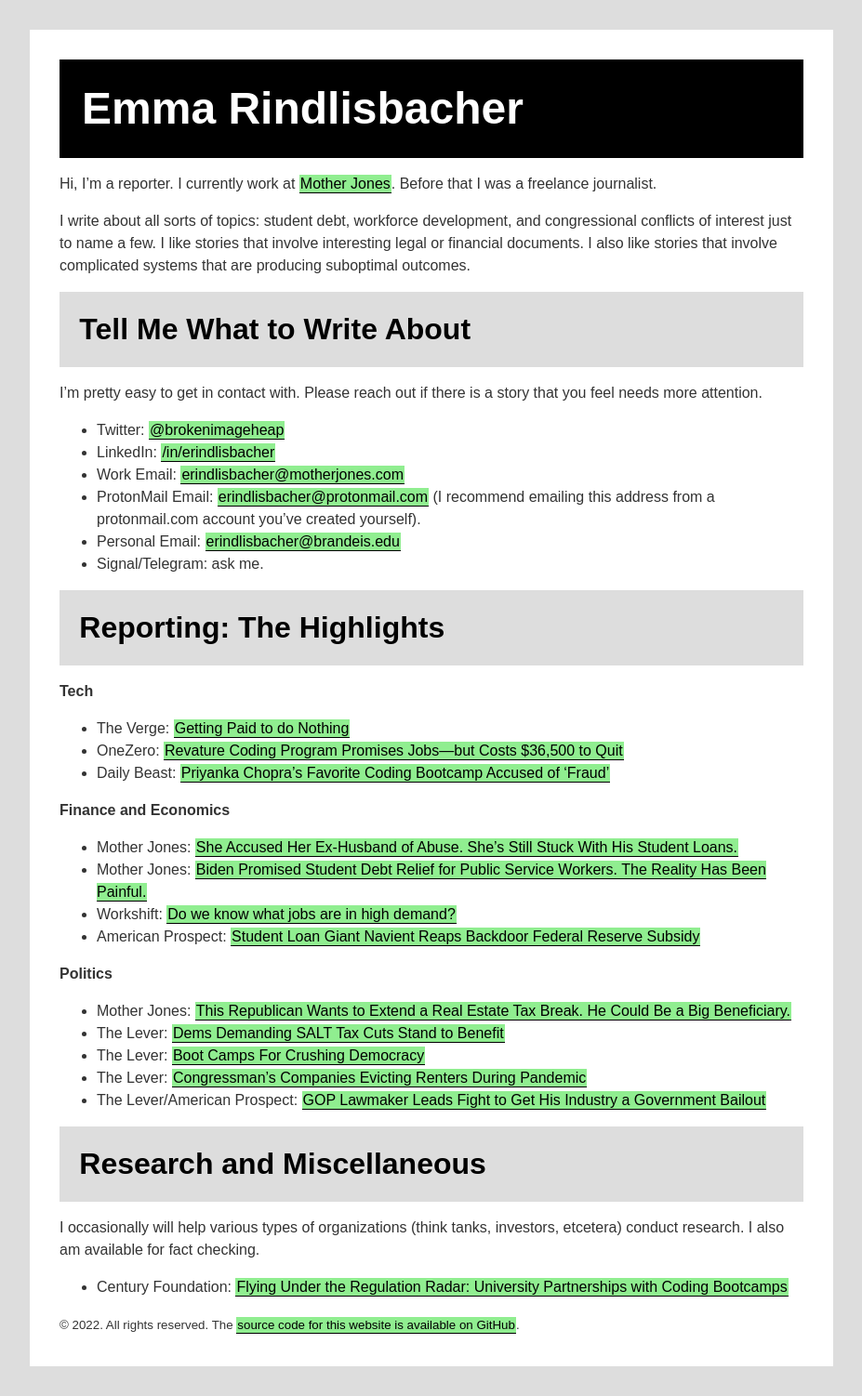
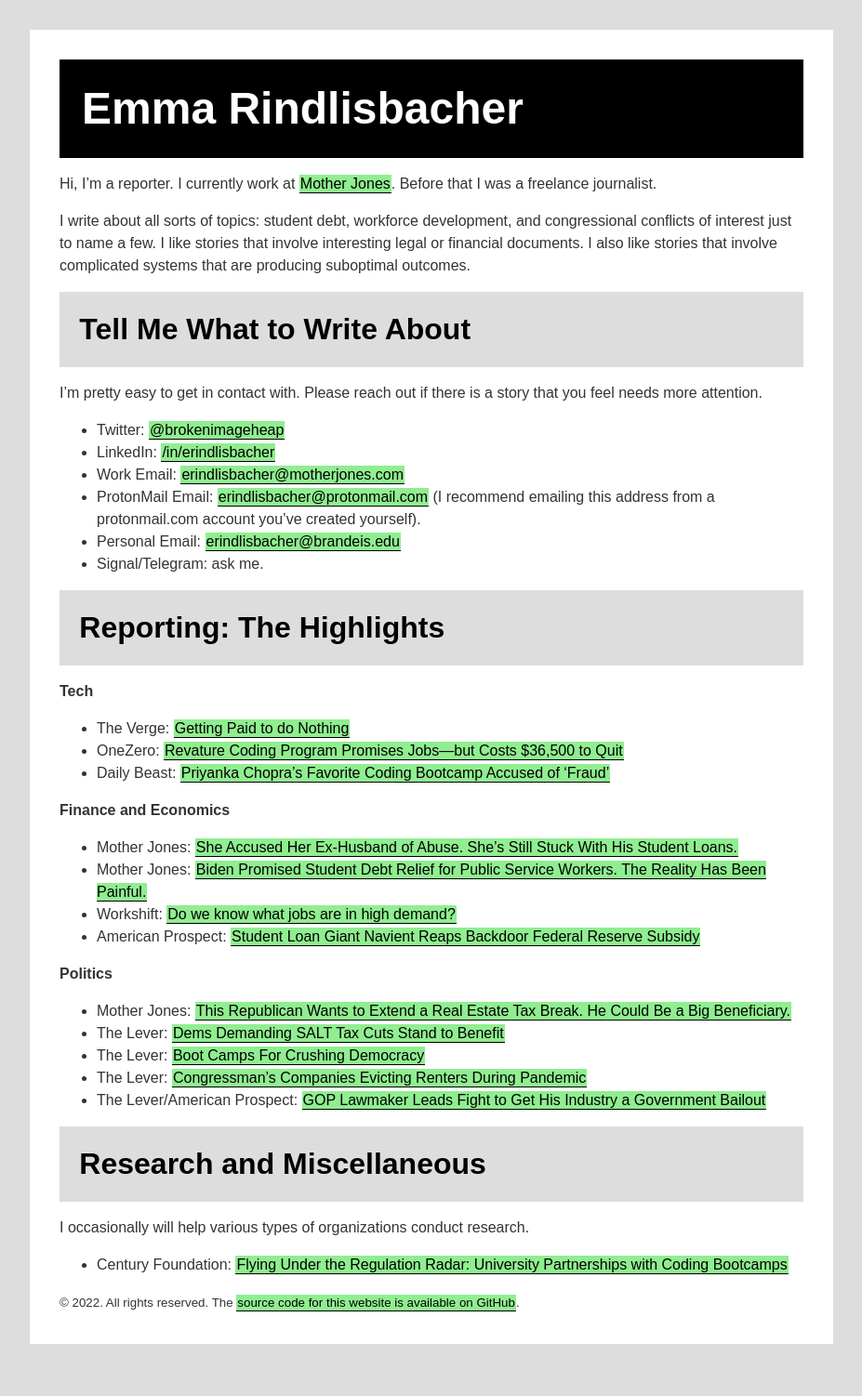
Before and after one commit to erindlisbacher/website, a Jekyll site: the page built from index.md, in a window 1280 px wide. Shown: the whole page at 93% size, without its empty margins (0-927 px from the left). Built offline with Jekyll 4.4.1, drawn with Linux system fonts in a browser that asks for light colours; after the commit the page ends 1478 px from its top, so only the background shows below that.

Commit message:
Update index.md

```diff
--- a/index.md
+++ b/index.md
@@ -47,6 +47,6 @@ I'm pretty easy to get in contact with. Please reach out if there is a story tha
 
 ## Research and Miscellaneous
 
-I occasionally will help various types of organizations (think tanks, investors, etcetera) conduct research. I also am available for fact checking.
+I occasionally will help various types of organizations conduct research.
 
 * Century Foundation: [Flying Under the Regulation Radar: University Partnerships with Coding Bootcamps](https://tcf.org/content/report/flying-regulation-radar-university-partnerships-coding-bootcamps/)
```
